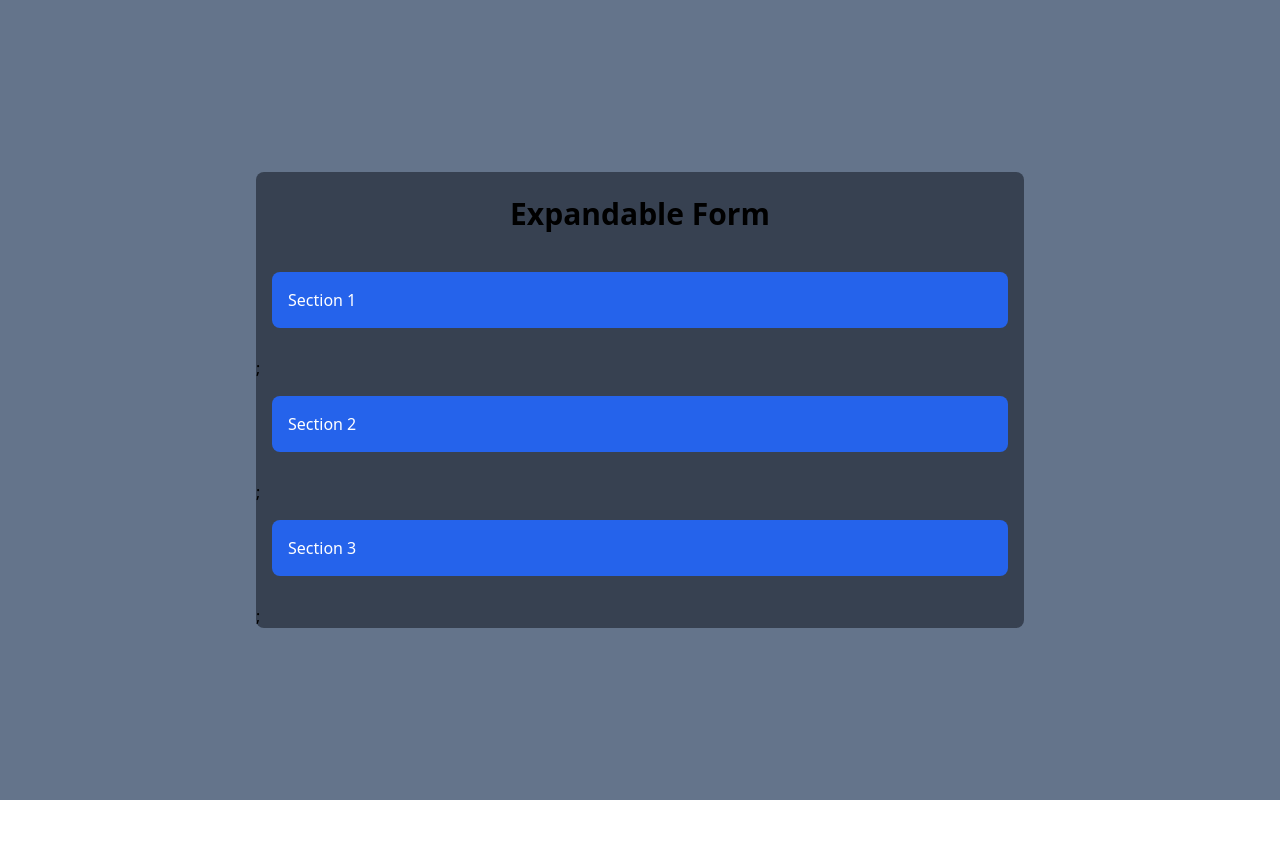
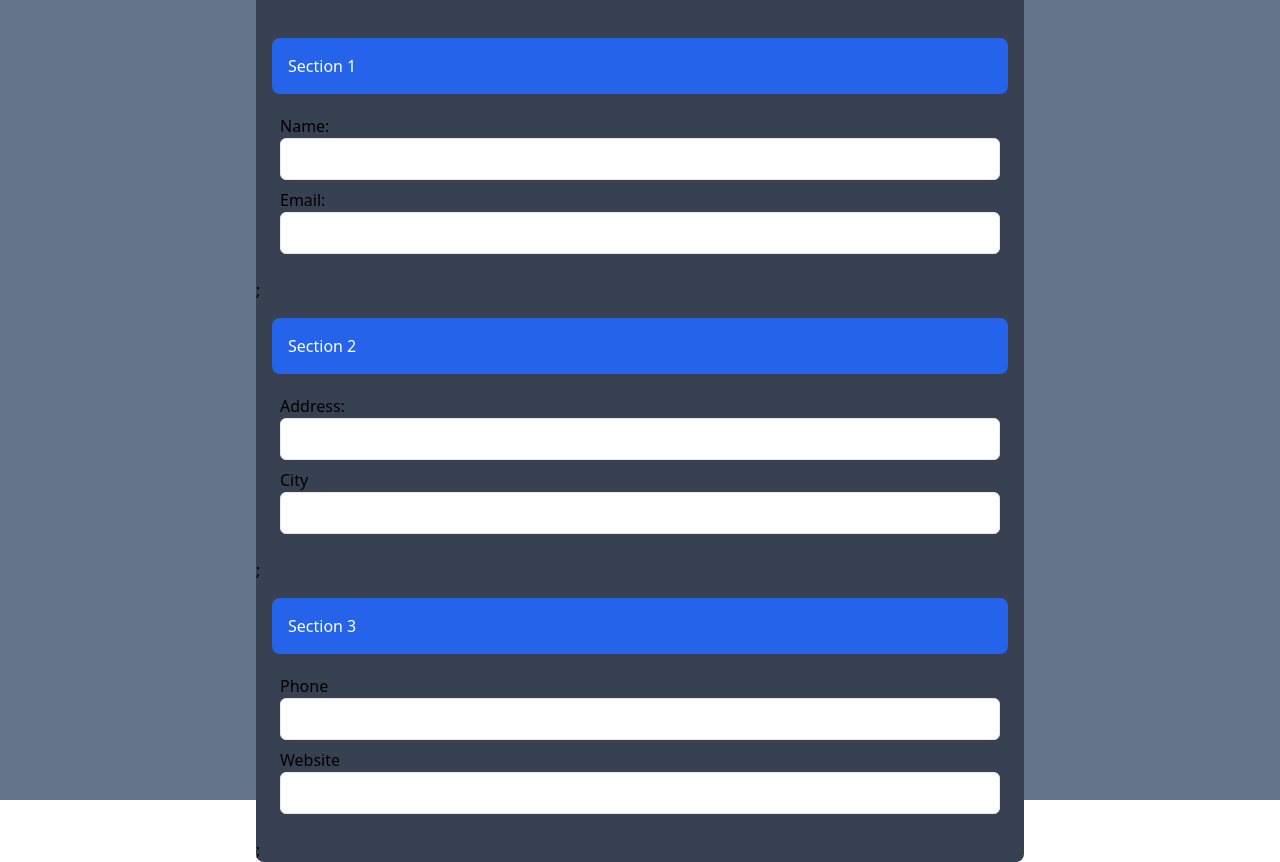
Before and after one commit to ichiiexe/reactAssignment, a React (Vite) app: page / in a window 1280 px wide. Before the commit the page ends 800 px from the top, so only its background shows below. Built offline with nearby package versions, Linux system fonts and the light colour scheme.

Commit message:
added SelectionItems

```diff
--- a/src/components/Item.jsx
+++ b/src/components/Item.jsx
@@ -2,6 +2,19 @@ import { useState } from "react";
 
 export function Section(props) {
   const [dropDown, setDropDown] = useState(false);
+  const toggleDropDown = () => {
+    setDropDown(!dropDown);
+  };
+  const inputItem = props.text;
+  const ListItem = inputItem.map((item, index) => (
+    <div className="m-2" key={index}>
+      <h1>{item}</h1>
+      <input
+        className="w-full border rounded-md p-2 focus:outline-blue-600"
+        type="text"
+      />
+    </div>
+  ));
 
   return (
     <>
@@ -9,7 +22,7 @@ export function Section(props) {
         <div className="bg-blue-600 text-white p-4 rounded-lg w-full after:text-white flex justify-between">
           {props.title}
         </div>
-        <div></div>
+        <div>{ListItem}</div>
       </li>
       ;
     </>
```
